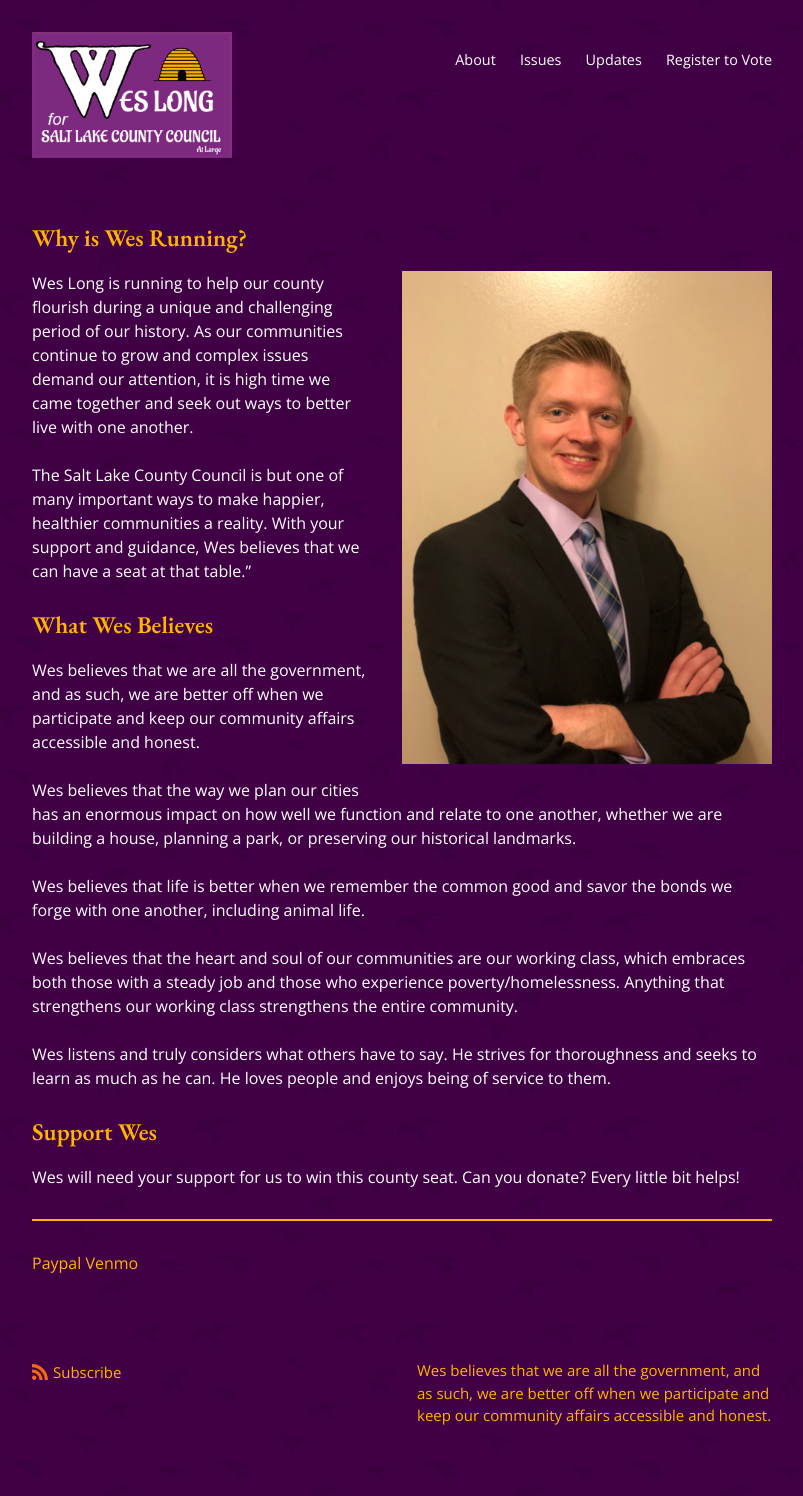
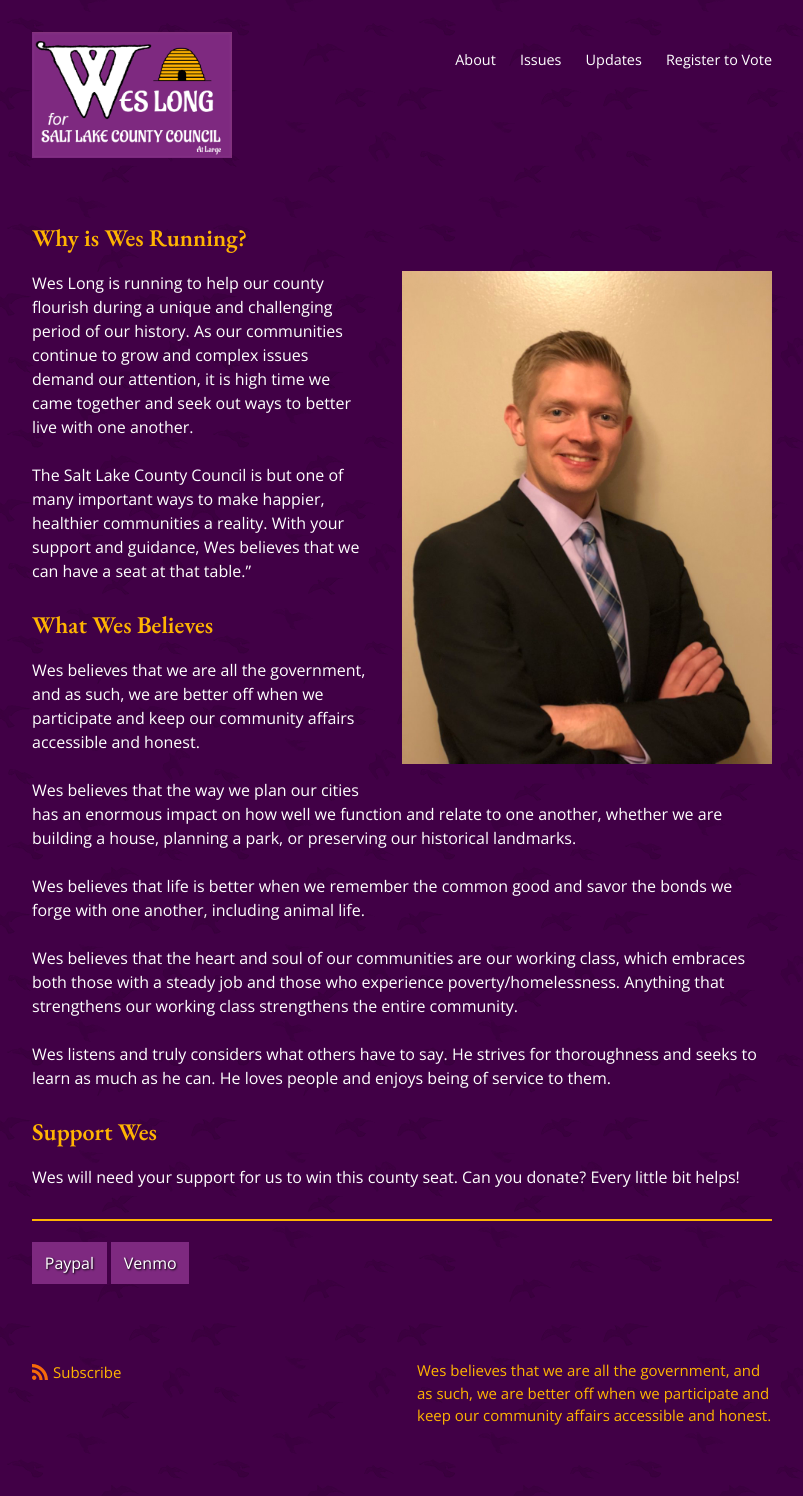
Before and after one commit to wes4saltlake/website, a Jekyll site: the page built from index.markdown, in a window 1280 px wide. Shown: the whole page, without its empty margins (238-1041 px from the left). Built offline with Jekyll 4.4.1, drawn with Linux system fonts in a browser that asks for light colours.

Commit message:
fixed button-links

```diff
--- a/index.markdown
+++ b/index.markdown
@@ -27,4 +27,4 @@ Wes listens and truly considers what others have to say. He strives for thorough
 
 Wes will need your support for us to win this county seat. Can you donate? Every little bit helps!
 <hr>
-<a class="donate" href="https://www.paypal.com/donate/?hosted_button_id=ND9W5MU84U3H8" target="_blank">Paypal</a> <a class="donate" href="https://venmo.com/u/Wes4saltlake" target="_blank">Venmo</a>
+<a class="button-link" href="https://www.paypal.com/donate/?hosted_button_id=ND9W5MU84U3H8" target="_blank">Paypal</a> <a class="button-link" href="https://venmo.com/u/Wes4saltlake" target="_blank">Venmo</a>
```
